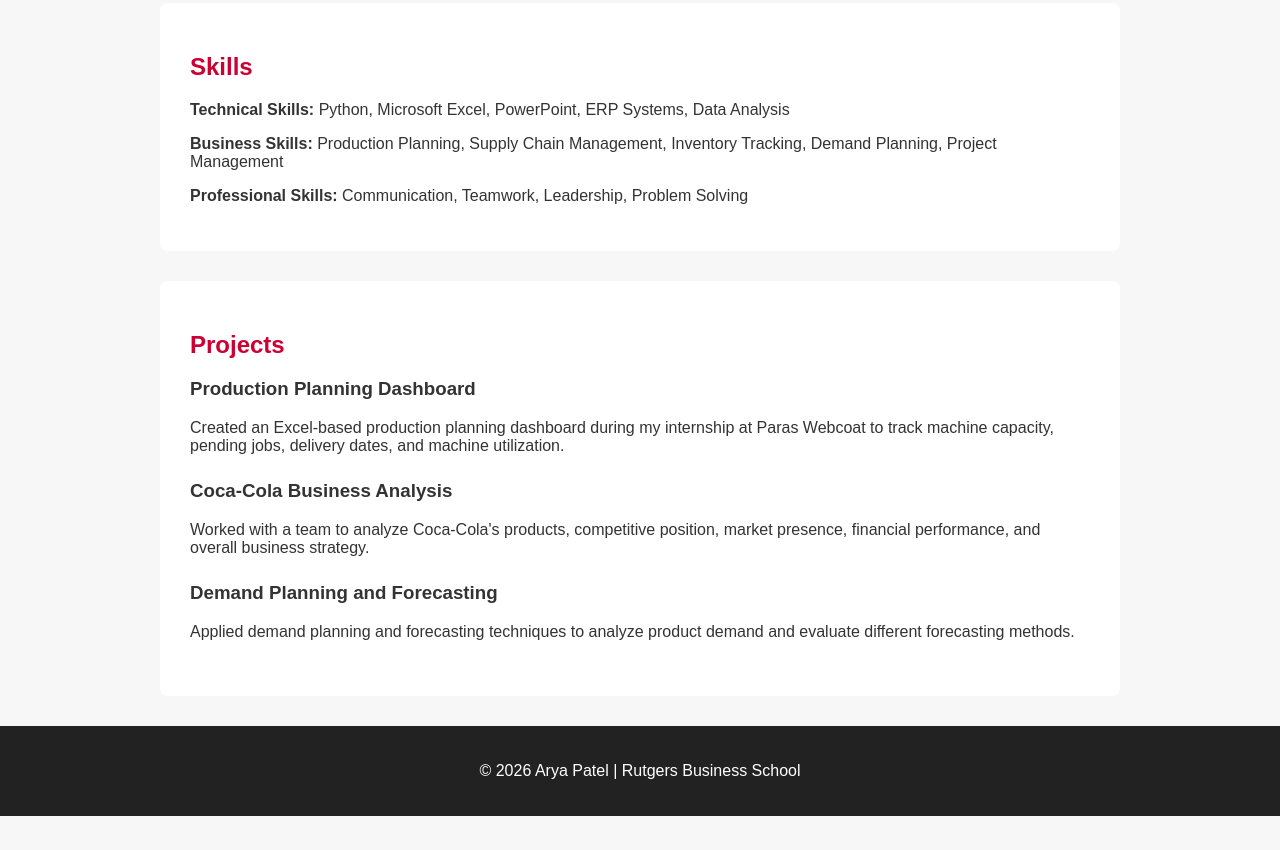
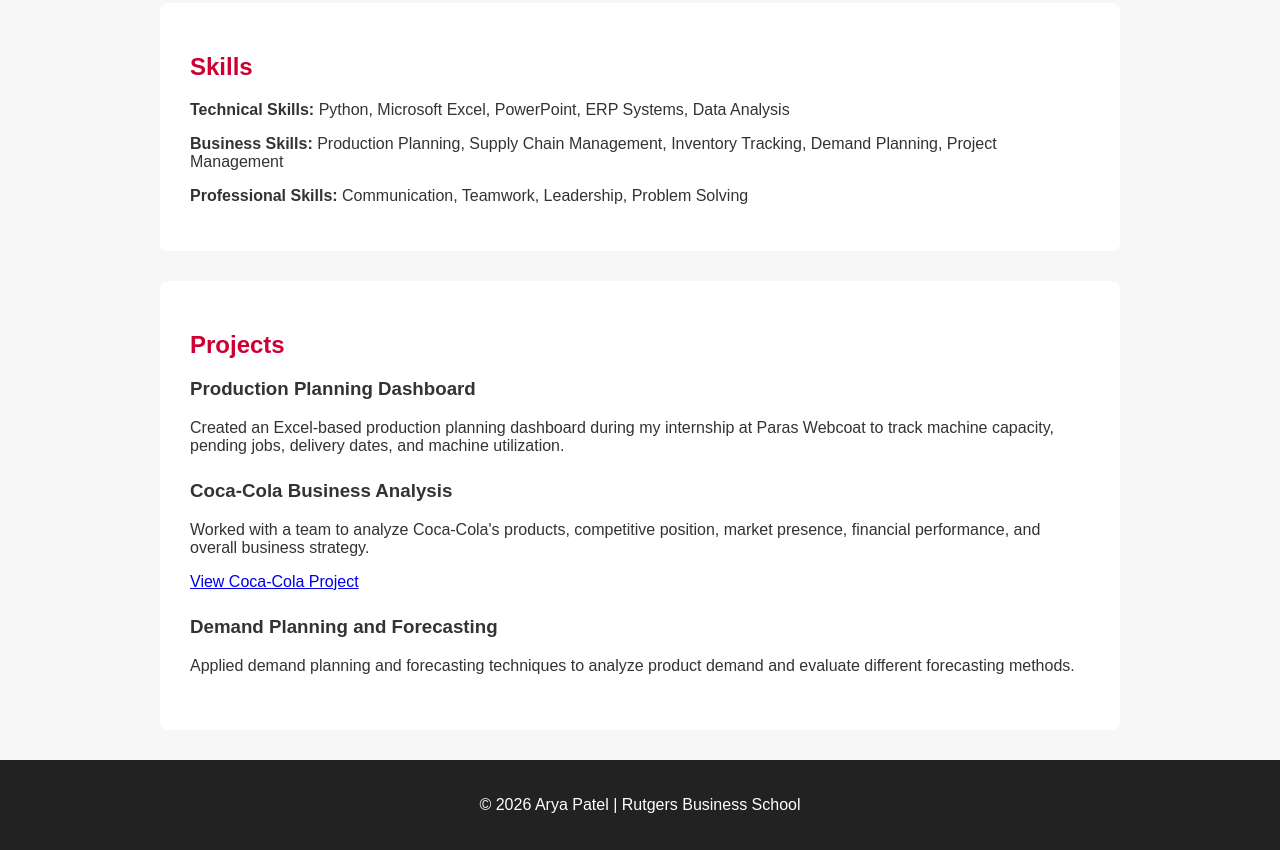
Before and after one commit to aap388/aap388.github.io, a plain HTML site: page index.html in a window 1280 px wide. Shown: the part 487-1337 px from the top of the page. Before the commit the page ends 1303 px from the top, so only its background shows below. Drawn offline with Linux system fonts and the light colour scheme.

Commit message:
Add link to Coca-Cola project presentation

```diff
--- a/index.html
+++ b/index.html
@@ -113,6 +113,7 @@
             Worked with a team to analyze Coca-Cola's products, competitive position,
             market presence, financial performance, and overall business strategy.
         </p>
+        <a href="Coca%20Cola%20Group%205%20(1).pptx" target="_blank">View Coca-Cola Project</a>
     </div>
 
     <div class="project">
```
